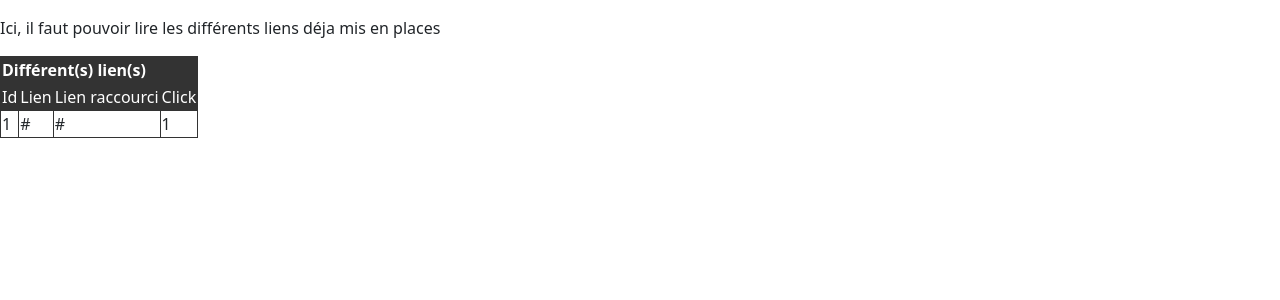
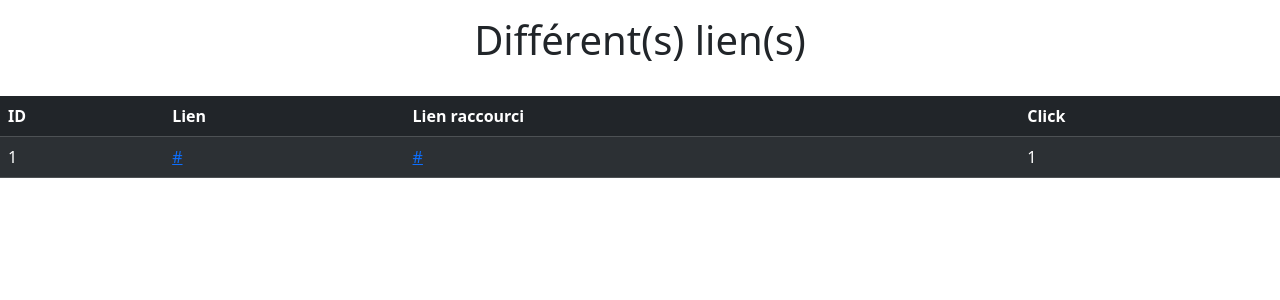
Before and after one commit to maelbadet/goFast, a PHP site: page /LiveCampus/front/crud/read.php in a window 1280 px wide. Shown: the part 72-372 px from the top of the page. Run offline with PHP 8.4, Linux system fonts and the light colour scheme; tables that the repository leaves empty hold one stand-in row (values such as "Sample post").

Commit message:
Bootstrap read.php + lien cliquable

```diff
--- a/front/crud/read.php
+++ b/front/crud/read.php
@@ -16,23 +16,26 @@
     echo "Erreur dans la requête SQL : " . $database->error;
     }
     $database->close();
+
+
 ?>
 
-<p>
-    Ici, il faut pouvoir lire les différents liens déja mis en places
-</p>
+<center>
+<h1>
+    Différent(s) lien(s)
+</h1>
+</center>
+</br>
 
 
-<table>
-    <thead>
+
+<table class="table table-striped table-dark">
+  <thead>
         <tr>
-            <th colspan="4">Différent(s) lien(s)</th>
-        </tr>
-        <tr>
-            <td>Id</td>
-            <td>Lien</td>
-            <td>Lien raccourci</td>
-            <td>Click</td>
+            <th scope="col">ID</th>
+            <th scope="col">Lien</th>
+            <th scope="col">Lien raccourci</th>
+            <th scope="col">Click</th>
         </tr>
     </thead>
     <tbody>
@@ -40,22 +43,11 @@
         foreach ($data as $row): ?>
         <tr>
             <td><?= $row['id'] ?></td>
-            <td><?= $row['link'] ?></td>
-            <td><?= $row['link_rewrite'] ?></td>
+            <td><a href=\"<?= $row['link'] ?>\" target=\"_blank\"> <?= $row['link'] ?></a></td>
+            <td><a <a href=\"redirect.php?short=<?= $row['link_rewrite'] ?>\" target=\"_blank\"><?= $row['link_rewrite'] ?></a></td>
             <td><?= $row['click'] ?></td>
         </tr>
         <?php endforeach;
     ?>
     </tbody>
 </table>
-
-<style>
-    table, td {
-        border: 1px solid #333;
-    }
-
-    thead,tfoot {
-        background-color: #333;
-        color: #fff;
-    }
-</style>
```
